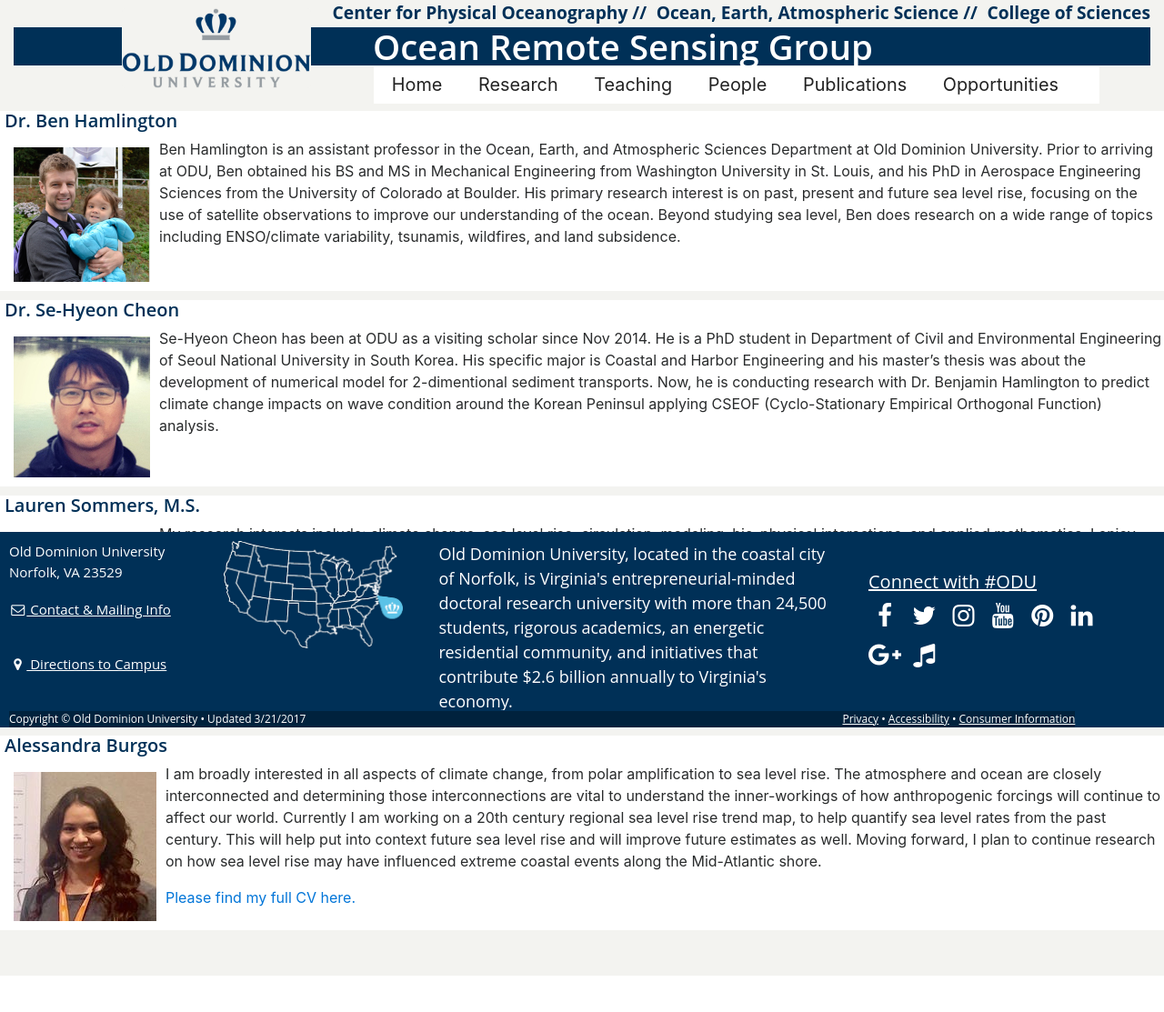
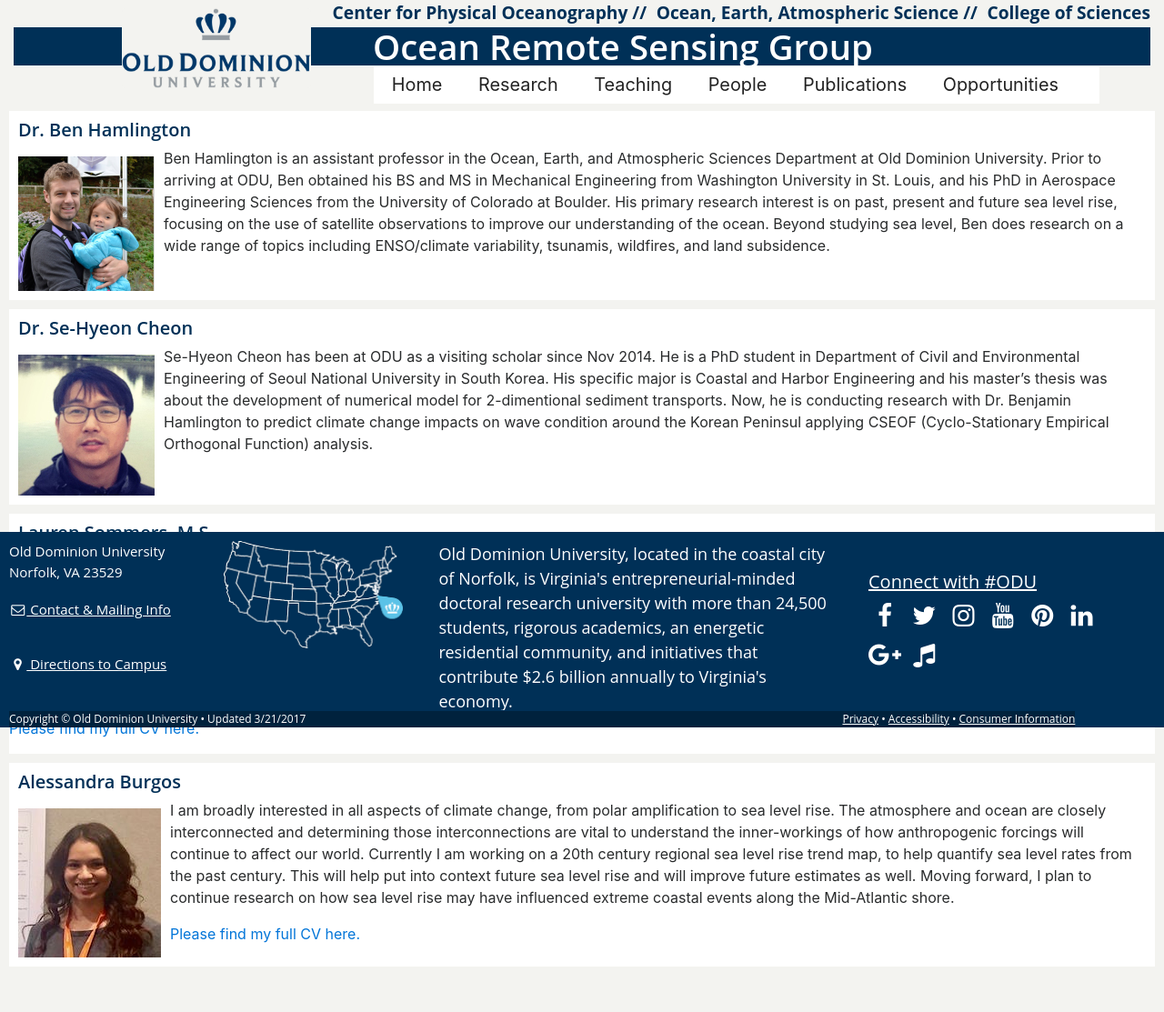
Before and after one commit to DjangoAcademy/lab_website, a Django app: page /people in a window 1280 px wide. Shown: the whole page at 91% size. Before the commit the page ends 1073 px from the top, so only its background shows below. Run offline with Django 3.2, Linux system fonts and the light colour scheme; some libraries are stand-ins or nearby versions.

Commit message:
Teaching Very Good

```diff
--- a/static/css/bb-bhlab.css
+++ b/static/css/bb-bhlab.css
@@ -910,7 +910,7 @@
    }
  }
 
-/* **************************** OTHER PAGES ********************************* */
+/* ****************************** JOIN US *********************************** */
 
 #joinus-text {
   padding: 20px;
@@ -918,44 +918,51 @@
   color:#222;
   text-align: center;
  }
+ @media (max-width: 576px) {
+   #gradcomic {
+     max-width: 70%;
+    }
+   #joinus-text {
+     font-size: 16px;
+     line-height:25px;
+    }
+  }
 
+/* ******************************* PEOPLE *********************************** */
 .portraits {
   /*width:60%;*/
   padding: 10px;
   float: left;
  }
-.person {
-  background-color:#fff;
+
+.people-well {
   margin-bottom: 10px;
  }
-.people {
-  margin-left:5px;
+.person {
+  margin-left:10px;
+  margin-right:10px;
   background-color:#fff;
  }
-.people>h5{
+.person>h5{
+  margin-top:10px;
+  margin-left:10px;
   color: #003057;
  }
+.person>p{
+  margin-right:10px;
+ }
+
 @media (max-width: 480px) {
   .portraits{
    width:105px;
   }
-  .people>h5{
+  .person>h5{
    font-size:15px;
   }
-  .people>p{
+  .person>p{
    font-size:13px;
   }
 }
-
-@media (max-width: 576px) {
-  #gradcomic {
-    max-width: 70%;
-   }
-  #joinus-text {
-    font-size: 16px;
-    line-height:25px;
-   }
- }
 
  /* ***************************** TEACHING ********************************** */
 .course-pic {
@@ -971,13 +978,21 @@
 
  .course-well>h4 {
   width: 100%;
-  text-align:center;
+  text-align:right;
   font-style:italic;
   line-height:40px;
  }
 .course {
-  margin-left:5px;
+  margin-left:10px;
   background-color:#fff;
+ }
+.course>h5{
+  margin-top:10px;
+  margin-left:10px;
+  color: #003057;
+ }
+.course>p{
+  margin-left:10px;
  }
 
 .course>h5{
--- a/templates/People/people.html
+++ b/templates/People/people.html
@@ -3,30 +3,30 @@
 {% block content %}
 
 <div class="container-fluid">
-  <div class="row person" id="ben">
-    <div class="people">
+  <div class="row people-well" id="ben">
+    <div class="person">
       <h5>Dr. Ben Hamlington</h5>
       <p><img class="img rounded portraits" src="{% static "images/hamlington.png" %}" alt="Hamlington">
        Ben Hamlington is an assistant professor in the Ocean, Earth, and Atmospheric Sciences Department at Old Dominion University. Prior to arriving at ODU, Ben obtained his BS and MS in Mechanical Engineering from Washington University in St. Louis, and his PhD in Aerospace Engineering Sciences from the University of Colorado at Boulder. His primary research interest is on past, present and future sea level rise, focusing on the use of satellite observations to improve our understanding of the ocean. Beyond studying sea level, Ben does research on a wide range of topics including ENSO/climate variability, tsunamis, wildfires, and land subsidence.</p>
     </div><!-- people-->
   </div><!-- row -->
-  <div class="row person" id="post-docs">
-    <div class="people">
+  <div class="row people-well" id="post-docs">
+    <div class="person">
       <h5>Dr. Se-Hyeon Cheon</h5>
       <p><img class="img rounded portraits" src="{% static "images/cheon.jpg" %}" alt="Cheon">
        Se-Hyeon Cheon has been at ODU as a visiting scholar since Nov 2014. He is a PhD student in Department of Civil and Environmental Engineering of Seoul National University in South Korea. His specific major is Coastal and Harbor Engineering and his master’s thesis was about the development of numerical model for 2-dimentional sediment transports. Now, he is conducting research with Dr. Benjamin Hamlington to predict climate change impacts on wave condition around the Korean Peninsul applying CSEOF (Cyclo-Stationary Empirical Orthogonal Function) analysis.</p>
     </div><!-- people-->
   </div><!-- row -->
-  <div class="row person" id="students">
-    <div class="people">
+  <div class="row people-well" id="students">
+    <div class="person">
       <h5>Lauren Sommers, M.S.</h5>
       <p><img class="img rounded portraits" src="{% static "images/sommers.jpg" %}" alt="Sommers">
        My research interests include: climate change, sea level rise, circulation, modeling, bio-physical interactions, and applied mathematics. I enjoy work that is interdisciplinary where I can work with a variety of people on projects that include both observational work and modeling. I am currently working on developing estimating factors effecting sea level change and an index on regional sea level rise. I completed two bachelor of science degrees from California State University Monterey Bay in mathematics (2015) and environmental science, technology and, policy (2015), and received a master of science degree in oceanography from Old Dominion University (2017). I am enjoying living on a new coast and learning about coastal processes and different ecosystems that exist here in Virginia. Some of my personal hobbies include playing in a wind ensemble, competing in triathlons, and participating in community outreach and service.</p>
       <p><a href="{% static "docs/cv_sommers-2017.pdf" %}">Please find my full CV here.</a></p>
     </div><!-- people-->
   </div><!-- row -->
-  <div class="row person">
-    <div class="people">
+  <div class="row people-well">
+    <div class="person">
       <h5>Alessandra Burgos</h5>
       <p><img class="img rounded portraits" src="{% static "images/burgos.jpg" %}" alt="Burgos">
        I am broadly interested in all aspects of climate change, from polar amplification to sea level rise. The atmosphere and ocean are closely interconnected and determining those interconnections are vital to understand the inner-workings of how anthropogenic forcings will continue to affect our world. Currently I am working on a 20th century regional sea level rise trend map, to help quantify sea level rates from the past century. This will help put into context future sea level rise and will improve future estimates as well. Moving forward, I plan to continue research on how sea level rise may have influenced extreme coastal events along the Mid-Atlantic shore. </p>
```
Also changed, not shown: static/images/time_series-orig.png (added), static/images/time_series.png.
